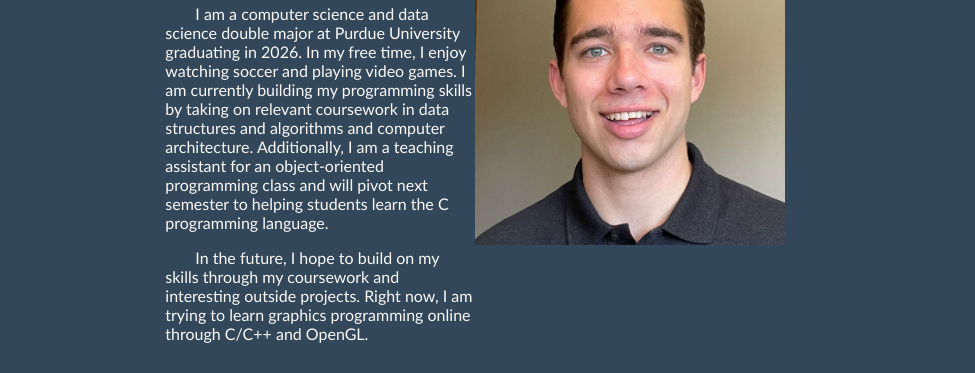
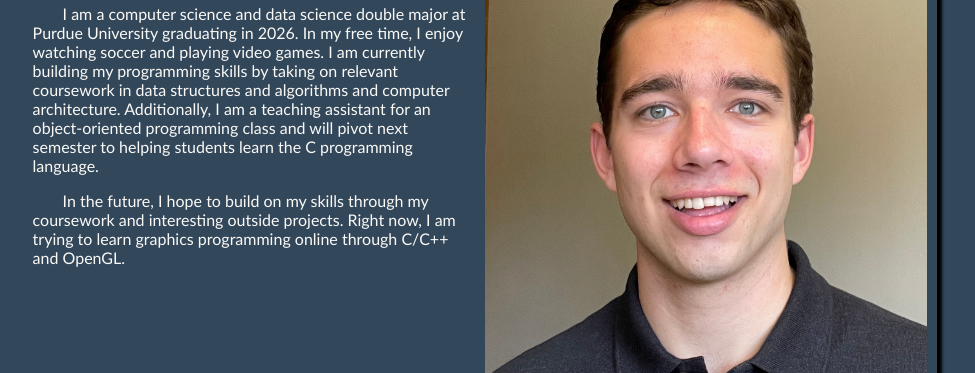
Before and after one commit to gnocarroll/gnocarroll.github.io, a plain HTML site: page index.html in a window 1280 px wide. Shown: the part 147-520 px from the top of the page, without its empty margins (165-1140 px from the left). Drawn offline with Linux system fonts and the light colour scheme.

Commit message:
Modify image look

```diff
--- a/index.html
+++ b/index.html
@@ -9,7 +9,11 @@
         color: #FFCCCB;
         font-family: calibri;
       }
-      p {
+      .standard-p {
+        color: #FAF9F6;
+        font-family: calibri;
+      }
+      .indented-p {
         text-indent: 30px;
         color: #FAF9F6;
         font-family: calibri;
@@ -22,12 +26,18 @@
         justify-content: center;
       }
       .flex-container-1 > div {
-        width: 35%;
+        width: 50%;
       }
       .outermost-container {
         width: 70%;
         margin-left: auto;
         margin-right: auto;
+      }
+      .image-of-me {
+        width: 100%;
+        border-radius: 10px;
+        padding: 10px;
+        box-shadow: 5px 5px 3px;
       }
     </style>
   </head>
@@ -43,7 +53,7 @@
           <h2 class="header">
             About Me
           </h2>
-          <p>
+          <p class="indented-p">
             I am a computer science and data science double major at Purdue University graduating in 2026.
             In my free time, I enjoy watching soccer and playing video games.
             I am currently building my programming skills by taking on relevant coursework in data structures and
@@ -51,20 +61,20 @@
             Additionally, I am a teaching assistant for an object-oriented programming class and
             will pivot next semester to helping students learn the C programming language.
           </p>
-          <p>
+          <p class="indented-p">
             In the future, I hope to build on my skills through my coursework and interesting outside projects.
             Right now, I am trying to learn graphics programming online through C/C++ and OpenGL.
           </p>
         </div>
         <div>
-            <img src="assets/me.jpg" alt="A photo of me" width=100%>
+            <img src="assets/me.jpg" alt="A photo of me" class="image-of-me">
         </div>
       </div>
 
       <h2 class="header">
         Contact Information
       </h2>
-      <p>
+      <p class="standard-p">
         The best place to reach me is through my school email, gocarrol [at] purdue [dot] edu.
       </p>
     </div>
```
